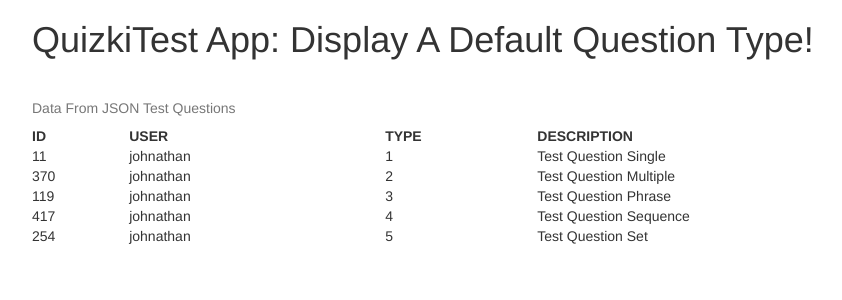
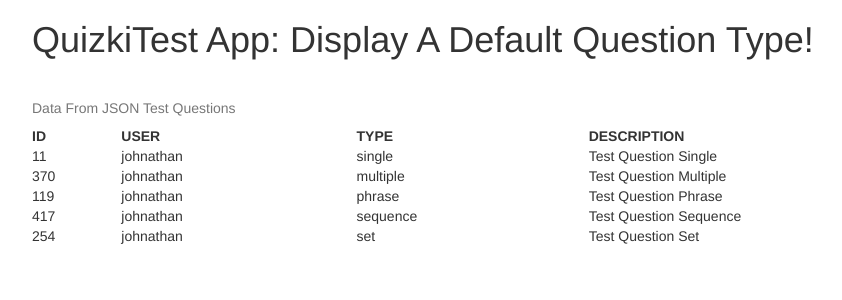
Before and after one commit to jdisser/QuizkiTest, an Angular app: page / in a window 1280 px wide. Shown: the top 300 px of the page, without its empty margins (38-880 px from the left). Built offline with nearby package versions, Linux system fonts and the light colour scheme.

Commit message:
Fixed enum display in templates

```diff
--- a/src/app/questionData/data.ts
+++ b/src/app/questionData/data.ts
@@ -124,8 +124,9 @@ export class TestData {
 
     let typeString: string = questionData["type_text"];
     //if( typeString in QuestionTypes) qtype = QuestionTypes[typeString];
+    //Quizki type names are capitalized but are displayed in lowercase using the enum
     qtype = QuestionTypes[typeString.toLowerCase()];
-    console.log(QuestionTypes[qtype]);
+
 
     //at this point there are all the components to build a Question
 
--- a/src/app/questions/questions.component.html
+++ b/src/app/questions/questions.component.html
@@ -12,7 +12,7 @@
         <tr *ngFor = "let question of questions">
           <td>{{question.id}}</td>
           <td>{{question.user}}</td>
-          <td>{{question.type}}</td>
+          <td>{{getQuestionTypesString(question.type)}}</td>
           <td>{{question.description}}</td>
         </tr>
       </table>
--- a/src/app/questions/questions.component.ts
+++ b/src/app/questions/questions.component.ts
@@ -28,4 +28,8 @@ export class QuestionsComponent implements OnInit {
 
   }
 
+  public getQuestionTypesString(index: number){
+    return QuestionTypes[index];
+  }
+
 }
```
